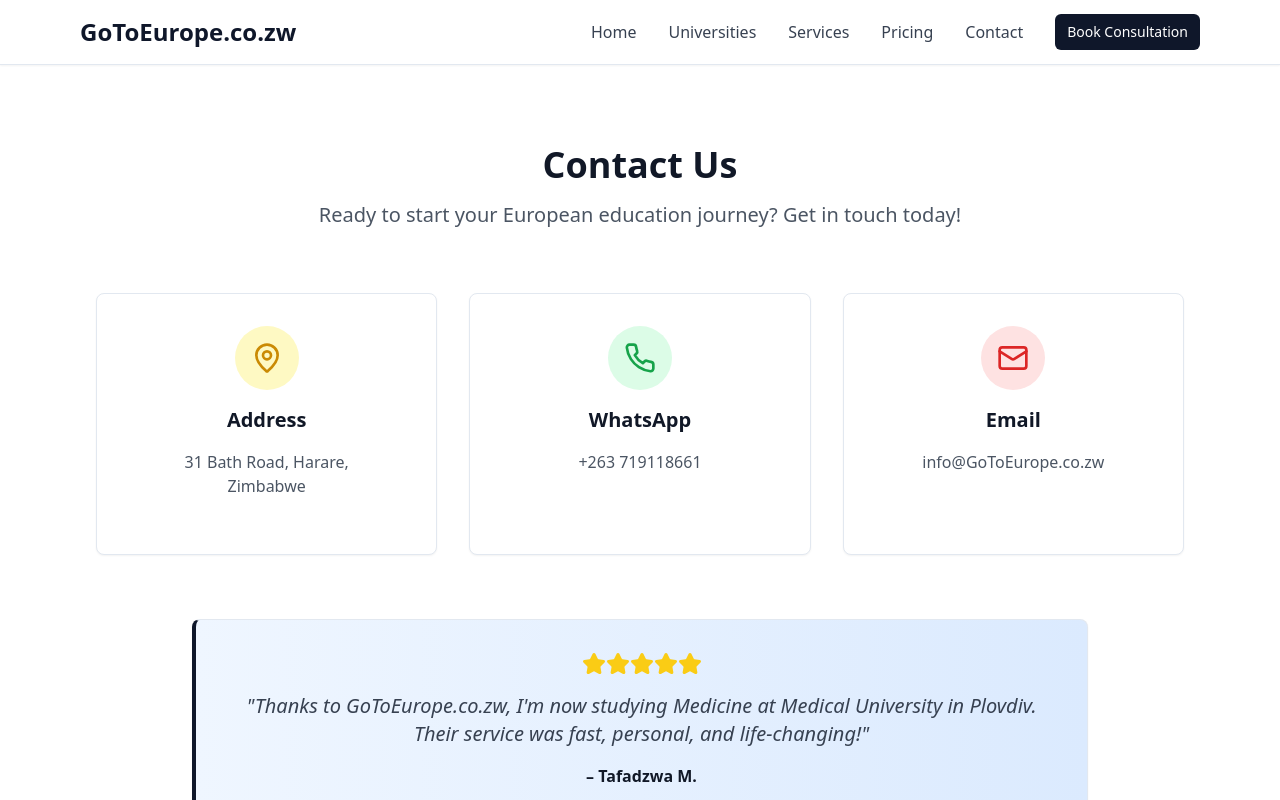
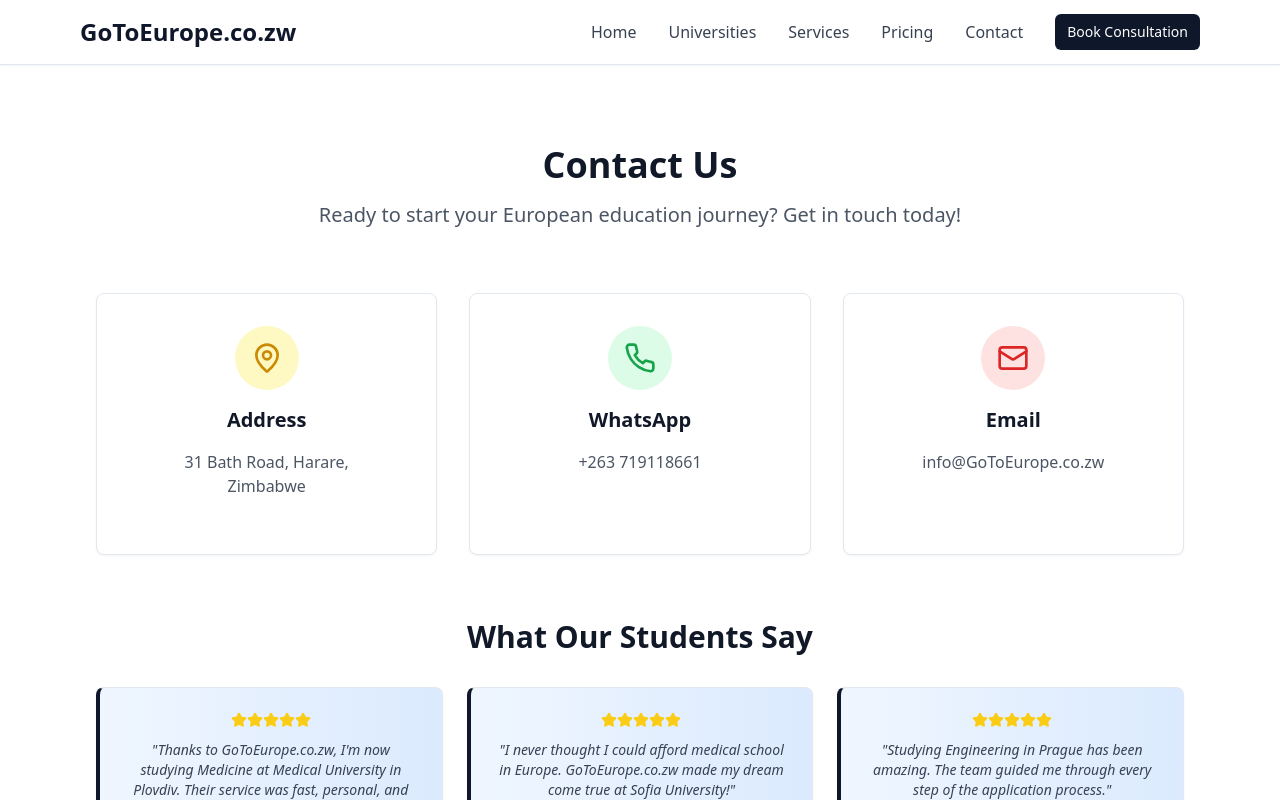
Before and after one commit to GoToEurope/gotoeurope-zimbabwe-guide, a React (Vite) app: page /contact in a window 1280 px wide. Shown: the top 800 px of the page. Built offline with nearby package versions, Linux system fonts and the light colour scheme.

Commit message:
Add more testimonials
Add 50 additional testimonials to the contact page.

```diff
--- a/src/pages/Contact.tsx
+++ b/src/pages/Contact.tsx
@@ -1,3 +1,4 @@
+
 import { Phone, Mail, MapPin, Star } from "lucide-react";
 import { Button } from "@/components/ui/button";
 import { Card, CardContent } from "@/components/ui/card";
@@ -5,6 +6,213 @@ import Navigation from "@/components/Navigation";
 import Footer from "@/components/Footer";
 
 const Contact = () => {
+  const testimonials = [
+    {
+      text: "Thanks to GoToEurope.co.zw, I'm now studying Medicine at Medical University in Plovdiv. Their service was fast, personal, and life-changing!",
+      author: "Tafadzwa M."
+    },
+    {
+      text: "I never thought I could afford medical school in Europe. GoToEurope.co.zw made my dream come true at Sofia University!",
+      author: "Chipo R."
+    },
+    {
+      text: "Studying Engineering in Prague has been amazing. The team guided me through every step of the application process.",
+      author: "Tendai K."
+    },
+    {
+      text: "Business studies in Vienna opened doors I never imagined. Thank you for believing in my potential!",
+      author: "Rutendo S."
+    },
+    {
+      text: "From Harare to Bucharest - studying dentistry in Romania has been the best decision of my life.",
+      author: "Blessing N."
+    },
+    {
+      text: "The affordability of studying in Bulgaria compared to UK universities is incredible. Highly recommend!",
+      author: "Takudzwa P."
+    },
+    {
+      text: "Pharmacy studies in Warsaw, Poland - couldn't be happier with the quality of education and support received.",
+      author: "Nyasha T."
+    },
+    {
+      text: "Engineering in Budapest has exceeded all my expectations. The European experience is priceless!",
+      author: "Farai L."
+    },
+    {
+      text: "Medical studies in Varna, Bulgaria - amazing professors, great facilities, and affordable tuition fees!",
+      author: "Tariro C."
+    },
+    {
+      text: "Business Administration in Berlin has opened global opportunities. Forever grateful to the team!",
+      author: "Munyaradzi D."
+    },
+    {
+      text: "Studying veterinary medicine in Slovakia was made possible by GoToEurope.co.zw's excellent guidance.",
+      author: "Chiedza M."
+    },
+    {
+      text: "Computer Science in Krakow, Poland - the perfect blend of quality education and European culture!",
+      author: "Trust Z."
+    },
+    {
+      text: "Architecture studies in Prague have been transformative. The application process was seamless!",
+      author: "Anesu B."
+    },
+    {
+      text: "Nursing in Romania - excellent training and much more affordable than studying in South Africa.",
+      author: "Kumbirai G."
+    },
+    {
+      text: "Law studies in Hungary have given me international perspective. Thank you for making it possible!",
+      author: "Tadiwanashe F."
+    },
+    {
+      text: "Studying psychology in Czech Republic - the multicultural environment is incredible for personal growth.",
+      author: "Shamiso H."
+    },
+    {
+      text: "Medicine in Stara Zagora, Bulgaria - high-quality education at a fraction of UK costs!",
+      author: "Tawanda J."
+    },
+    {
+      text: "Biomedical Engineering in Vienna - cutting-edge research opportunities and amazing student life!",
+      author: "Rejoice V."
+    },
+    {
+      text: "Dentistry in Plovdiv has been an amazing journey. The support from day one was exceptional!",
+      author: "Panashe W."
+    },
+    {
+      text: "Economics in Warsaw - excellent professors and great job prospects in the European market!",
+      author: "Lloyd A."
+    },
+    {
+      text: "Pharmacy in Prague offers world-class education. The team made the transition so smooth!",
+      author: "Charmaine O."
+    },
+    {
+      text: "Studying physiotherapy in Slovakia - practical training is excellent and much more affordable!",
+      author: "Tinashe Q."
+    },
+    {
+      text: "International Business in Budapest - networking opportunities across Europe are fantastic!",
+      author: "Vimbai E."
+    },
+    {
+      text: "Medical studies in Romania have exceeded expectations. European standard education at great value!",
+      author: "Simbarashe U."
+    },
+    {
+      text: "Computer Engineering in Poland - state-of-the-art labs and amazing research opportunities!",
+      author: "Chengetai I."
+    },
+    {
+      text: "Studying optometry in Bulgaria - practical experience and theoretical knowledge perfectly balanced!",
+      author: "Tanaka Y."
+    },
+    {
+      text: "Marketing in Vienna has opened doors to multinational companies. Forever grateful!",
+      author: "Ngoni X."
+    },
+    {
+      text: "Civil Engineering in Prague - working on real European infrastructure projects as a student!",
+      author: "Chipo L."
+    },
+    {
+      text: "Medicine in Sofia - the clinical exposure and European healthcare system experience is invaluable!",
+      author: "Artwell R."
+    },
+    {
+      text: "Finance studies in Hungary - internship opportunities with major European banks are amazing!",
+      author: "Yeukai N."
+    },
+    {
+      text: "Radiology studies in Romania - latest technology and equipment for hands-on learning!",
+      author: "Tongai M."
+    },
+    {
+      text: "Information Technology in Poland - startup ecosystem and tech opportunities are incredible!",
+      author: "Ashley S."
+    },
+    {
+      text: "Studying agriculture in Slovakia - sustainable farming techniques and EU agricultural policies!",
+      author: "Memory T."
+    },
+    {
+      text: "Graphic Design in Prague - European art scene exposure has elevated my creative skills!",
+      author: "Perseverance K."
+    },
+    {
+      text: "Mechanical Engineering in Vienna - industry connections and internships with leading companies!",
+      author: "Justice P."
+    },
+    {
+      text: "Studying journalism in Budapest - covering European politics and international affairs firsthand!",
+      author: "Charity B."
+    },
+    {
+      text: "Environmental Science in Poland - research on climate change solutions across European countries!",
+      author: "Mathew D."
+    },
+    {
+      text: "Hotel Management in Bulgaria - tourism industry exposure across the Balkans is fantastic!",
+      author: "Privilege C."
+    },
+    {
+      text: "Electrical Engineering in Czech Republic - renewable energy projects and smart city initiatives!",
+      author: "Washington F."
+    },
+    {
+      text: "Social Work in Romania - understanding European social systems and multicultural communities!",
+      author: "Tsitsi G."
+    },
+    {
+      text: "Sports Science in Hungary - working with Olympic training facilities and professional athletes!",
+      author: "Brighton H."
+    },
+    {
+      text: "Food Technology in Slovakia - European food safety standards and innovative preservation methods!",
+      author: "Netsai J."
+    },
+    {
+      text: "Fashion Design in Vienna - access to European fashion weeks and luxury brand workshops!",
+      author: "Stephanie L."
+    },
+    {
+      text: "Mining Engineering in Poland - modern extraction techniques and environmental sustainability focus!",
+      author: "Courage A."
+    },
+    {
+      text: "International Relations in Prague - EU institutions internships and diplomatic career opportunities!",
+      author: "Michelle E."
+    },
+    {
+      text: "Biomedical Sciences in Bulgaria - research collaborations with top European medical institutions!",
+      author: "Mudiwa O."
+    },
+    {
+      text: "Renewable Energy Engineering in Germany - cutting-edge green technology and climate solutions!",
+      author: "Progress Q."
+    },
+    {
+      text: "Digital Marketing in Hungary - e-commerce boom and social media strategy development!",
+      author: "Belinda I."
+    },
+    {
+      text: "Chemical Engineering in Romania - pharmaceutical industry exposure and process optimization!",
+      author: "Kudakwashe U."
+    },
+    {
+      text: "Public Health in Poland - healthcare policy development and pandemic response strategies!",
+      author: "Faith Y."
+    },
+    {
+      text: "Data Science in Czech Republic - AI development and big data analytics in European companies!",
+      author: "Godfrey V."
+    }
+  ];
+
   return (
     <div className="min-h-screen bg-background">
       <Navigation />
@@ -49,19 +257,26 @@ const Contact = () => {
           </div>
 
           {/* Testimonials Section */}
-          <Card className="max-w-4xl mx-auto bg-gradient-to-r from-blue-50 to-blue-100 border-l-4 border-l-primary mb-12">
-            <CardContent className="p-8 text-center">
-              <div className="flex justify-center mb-4">
+          <div className="mb-12">
+            <h2 className="text-3xl font-bold text-center text-gray-900 mb-8">What Our Students Say</h2>
+            <div className="grid md:grid-cols-2 lg:grid-cols-3 gap-6 max-w-7xl mx-auto">
+              {testimonials.map((testimonial, index) => (
+                <Card key={index} className="bg-gradient-to-r from-blue-50 to-blue-100 border-l-4 border-l-primary">
+                  <CardContent className="p-6 text-center">
+                    <div className="flex justify-center mb-3">
                       {[...Array(5)].map((_, i) => (
-                  <Star key={i} className="h-6 w-6 text-yellow-400 fill-current" />
+                        <Star key={i} className="h-4 w-4 text-yellow-400 fill-current" />
                       ))}
                     </div>
-              <blockquote className="text-xl italic text-gray-700 mb-4">
-                "Thanks to GoToEurope.co.zw, I'm now studying Medicine at Medical University in Plovdiv. Their service was fast, personal, and life-changing!"
+                    <blockquote className="text-sm italic text-gray-700 mb-3">
+                      "{testimonial.text}"
                     </blockquote>
-              <p className="font-semibold text-gray-900">– Tafadzwa M.</p>
+                    <p className="font-semibold text-gray-900 text-sm">– {testimonial.author}</p>
                   </CardContent>
                 </Card>
+              ))}
+            </div>
+          </div>
 
           <div className="text-center">
             <p className="text-gray-600 mb-4">Follow us on social media:</p>
```
Lines whose indentation alone changed are shown as unchanged.
